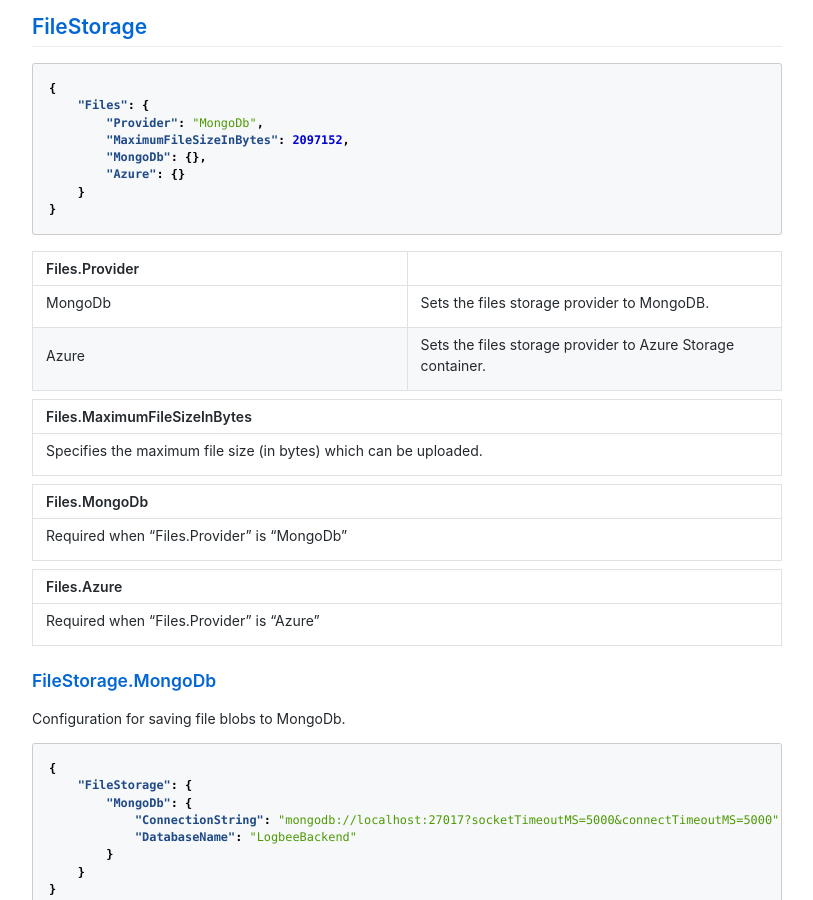
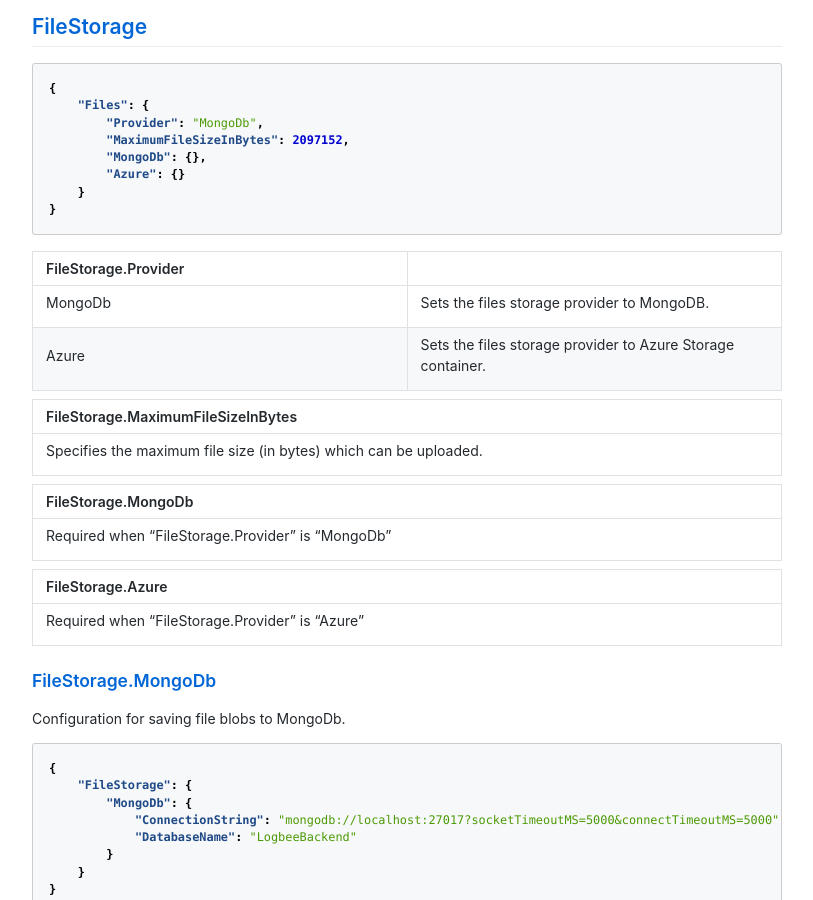
Before and after one commit to catalingavan/logbee.Documentation, a Sphinx documentation site: the page built from source/on-premises/logbee-backend/configuration.rst, in a window 1280 px wide and 900 px high, scrolled down 2523 px. Shown: the whole window, without its empty margins (428-1241 px from the left). Built offline with Sphinx 7.4.7, drawn with Linux system fonts in a browser that asks for light colours; nearby versions of some CDN libraries; library files that are not in the unit come from our copies.

Commit message:
updated logbee.backend configuration

```diff
--- a/source/on-premises/logbee-backend/configuration.rst
+++ b/source/on-premises/logbee-backend/configuration.rst
@@ -129,7 +129,7 @@ FileStorage
 .. list-table::
    :header-rows: 1
 
-   * - Files.Provider
+   * - FileStorage.Provider
      -
    * - MongoDb
      - Sets the files storage provider to MongoDB.
@@ -139,20 +139,20 @@ FileStorage
 .. list-table::
    :header-rows: 1
 
-   * - Files.MaximumFileSizeInBytes
+   * - FileStorage.MaximumFileSizeInBytes
    * - Specifies the maximum file size (in bytes) which can be uploaded.
 
 .. list-table::
    :header-rows: 1
 
-   * - Files.MongoDb
-   * - Required  when "Files.Provider" is "MongoDb"
+   * - FileStorage.MongoDb
+   * - Required  when "FileStorage.Provider" is "MongoDb"
 
 .. list-table::
    :header-rows: 1
 
-   * - Files.Azure
-   * - Required  when "Files.Provider" is "Azure"
+   * - FileStorage.Azure
+   * - Required  when "FileStorage.Provider" is "Azure"
 
 FileStorage.MongoDb
 ^^^^^^^^^^^^^^^^^^^^^^^^^^^^^^^^^^^^^^^^
```
